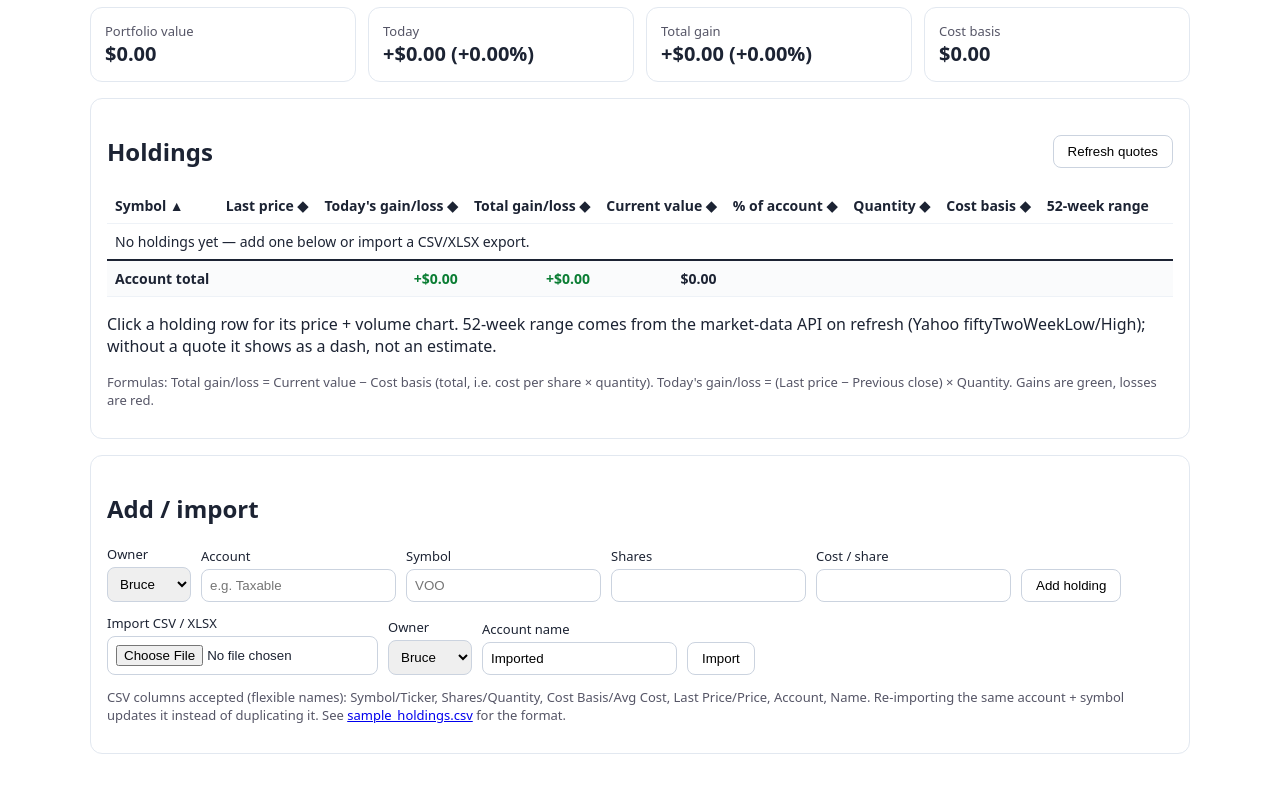
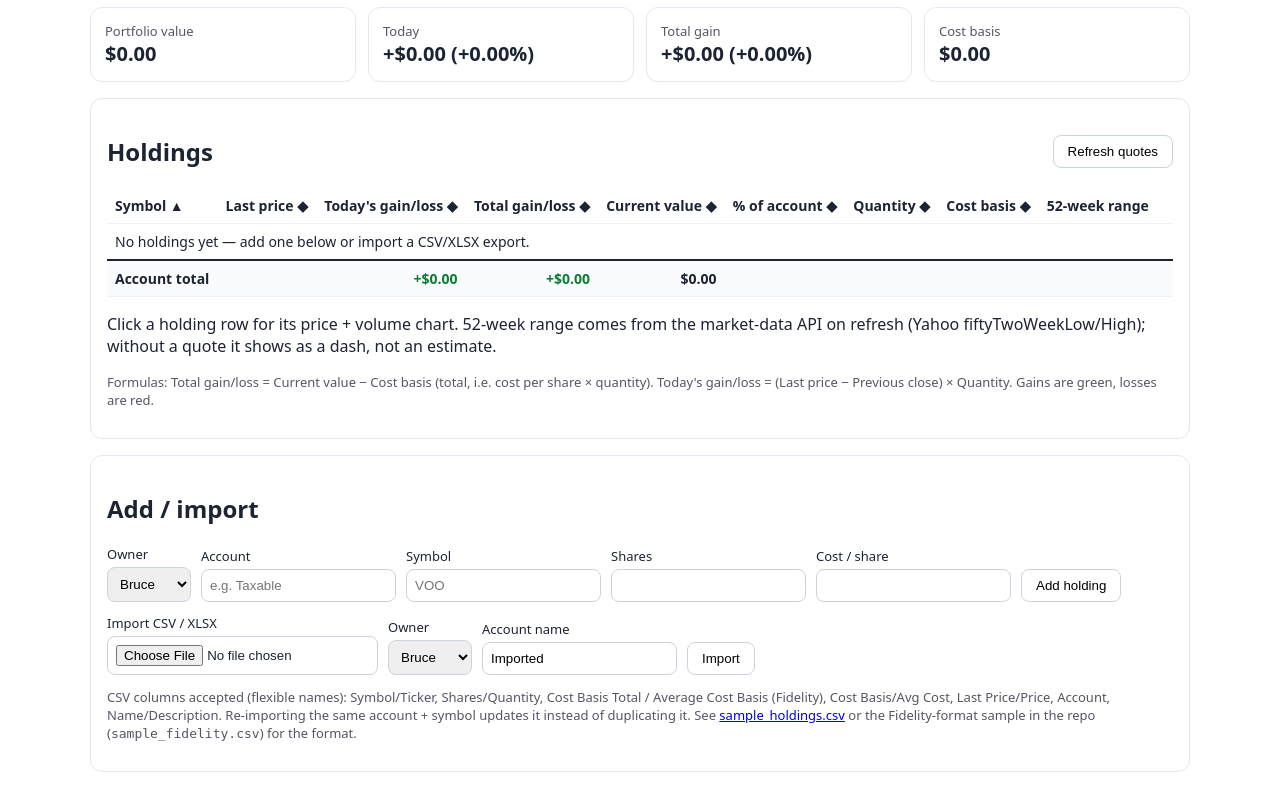
Before and after one commit to brucechen94539/fin_dash, a Flask app: page / in a window 1280 px wide. Shown: the part 164-968 px from the top of the page. Before the commit the page ends 918 px from the top, so only its background shows below. Run offline with Flask 3, Linux system fonts and the light colour scheme; data comes from the database, SQL or seed files in the repository; data that the repository does not hold is empty.

Commit message:
Fix Fidelity cost basis import (total vs per-share) and narrow ticker column with name tooltip

```diff
--- a/app.py
+++ b/app.py
@@ -32,6 +32,7 @@ import csv
 import io
 import json
 import os
+import re
 import sqlite3
 import urllib.request
 import urllib.error
@@ -394,7 +395,24 @@ def delete_holding(holding_id):
 
 
 def _norm_header(h):
-    return (h or "").strip().lower().replace(" ", "_").replace("-", "_")
+    """'Cost Basis Total ($)' -> 'cost_basis_total', so Fidelity headers
+    (and other brokerages' variants with units/punctuation) match."""
+    h = (h or "").strip().lower().replace(" ", "_").replace("-", "_")
+    return re.sub(r"[^a-z0-9_]", "", h)
+
+
+def _money(v):
+    """'$1,234.56' / '($1,234.56)' / 1234.56 -> float, else None."""
+    if v is None or v == "":
+        return None
+    s = str(v).strip().replace("$", "").replace(",", "")
+    negative = s.startswith("(") and s.endswith(")")
+    s = s.strip("()")
+    try:
+        val = float(s)
+    except ValueError:
+        return None
+    return -val if negative else val
 
 
 def _pick(row_dict, *names):
@@ -423,13 +441,36 @@ def import_rows(rows, owner_id, account_name):
         if not symbol or shares is None:
             skipped += 1
             continue
+        # Fidelity CSV mapping — this was the 0.0 bug: the old code looked
+        # for a bare 'cost_basis' header, which Fidelity does not use, so
+        # every imported row fell back to 0.
+        #   'Cost Basis Total'   -> TOTAL cost (cost_basis_total)
+        #   'Average Cost Basis' -> PER-SHARE cost (average_cost_basis)
+        # The holdings table stores cost_basis PER SHARE, and computes
+        # Cost basis (total) = cost_basis * quantity, so a total must be
+        # divided by quantity here, never stored as-is.
         try:
-            shares = float(str(shares).replace(",", "").replace("$", ""))
-            cost = float(str(_pick(r, "cost_basis", "avg_cost", "average_cost",
-                                   "cost") or 0).replace(",", "").replace("$", ""))
-            price = _pick(r, "last_price", "price", "current_price")
-            price = float(str(price).replace(",", "").replace("$", "")) if price else None
-        except ValueError:
+            shares = _money(shares)
+            if shares is None:
+                skipped += 1
+                continue
+            cost_total_raw = _pick(r, "cost_basis_total", "total_cost_basis")
+            avg_raw = _pick(r, "average_cost_basis", "avg_cost_basis",
+                            "average_cost", "avg_cost",
+                            "cost_basis_per_share")
+            legacy_raw = _pick(r, "cost_basis", "cost")
+            if cost_total_raw is not None:
+                total = _money(cost_total_raw)
+                cost = (total / shares) if total is not None else 0
+            elif avg_raw is not None:
+                cost = _money(avg_raw) or 0
+            elif legacy_raw is not None:
+                # Legacy sample_holdings.csv: 'Cost Basis' is per-share.
+                cost = _money(legacy_raw) or 0
+            else:
+                cost = 0
+            price = _money(_pick(r, "last_price", "price", "current_price"))
+        except (ValueError, TypeError):
             skipped += 1
             continue
         if shares <= 0:
@@ -447,7 +488,8 @@ def import_rows(rows, owner_id, account_name):
                  cost_basis=excluded.cost_basis,
                  manual_price=excluded.manual_price, source=excluded.source""",
             (acct_id, str(symbol).strip().upper(),
-             _pick(r, "name", "description") or "", shares, cost, price,
+             _pick(r, "name", "description", "security_name",
+                   "company_name") or "", shares, cost, price,
              "csv" if price is None else "csv"))
         created, updated = (created, updated + 1) if existed else (created + 1, updated)
     db.commit()
--- /dev/null
+++ b/sample_fidelity.csv
@@ -0,0 +1,3 @@
+Symbol,Description,Quantity,Last Price,Cost Basis Total,Average Cost Basis
+VOO,Vanguard S&P 500 ETF,10,$450.00,"$4,000.00",$400.00
+SCHD,Schwab US Dividend Equity ETF,20,$80.00,"$1,500.00",$75.00
--- a/static/app.js
+++ b/static/app.js
@@ -17,6 +17,7 @@ const moneySigned = (n) => (n < 0 ? "-$" : "+$") + Math.abs(n || 0).toLocaleStri
 const pct = (n) => `${n < 0 ? "" : "+"}${(n || 0).toFixed(2)}%`;
 const cls = (n) => (n < 0 ? "neg" : "pos");
 const num = (n) => (n || 0).toLocaleString(undefined, {maximumFractionDigits: 3});
+const escAttr = (s) => String(s || "").replace(/&/g, "&amp;").replace(/"/g, "&quot;").replace(/</g, "&lt;");
 
 function rangeCell(h) {
   if (h.week_low == null || h.week_high == null || h.week_position == null) return "—";
@@ -26,8 +27,10 @@ function rangeCell(h) {
 }
 
 function holdingRow(h) {
+  // Full company name is a hover tooltip only, not a second line — the
+  // ticker column stays narrow (tickers are at most ~4-5 characters).
   return `<tr data-symbol="${h.symbol}" class="holding-row">
-    <td><strong>${h.symbol}</strong><span class="sub-line">${h.name || ""}</span></td>
+    <td class="symbol-col"><strong title="${escAttr(h.name)}">${h.symbol}</strong></td>
     <td class="num">${money(h.price)}<span class="sub-line ${cls(h.last_change)}">${moneySigned(h.last_change)} ${pct(h.last_change_pct)}</span></td>
     <td class="num ${cls(h.today_gain)}">${moneySigned(h.today_gain)}<span class="sub-line">${pct(h.today_gain_pct)}</span></td>
     <td class="num ${cls(h.total_gain)}">${moneySigned(h.total_gain)}<span class="sub-line">${pct(h.total_gain_pct)}</span></td>
--- a/static/style.css
+++ b/static/style.css
@@ -22,6 +22,8 @@ input, select { padding: 8px; border: 1px solid #cbd3df; border-radius: 8px; }
 .group-header td { background: #f1f5f9; font-weight: 600; padding: 10px 8px; }
 .total-row td { border-top: 2px solid #1c2333; font-weight: 600; background: #fafbfc; }
 .holding-row { cursor: pointer; } .holding-row:hover { background: #eef6ff; }
+.symbol-col { width: 72px; max-width: 72px; overflow: hidden; white-space: nowrap; }
+.symbol-col strong { cursor: help; }
 .range { min-width: 140px; }
 .range-bar { display: block; position: relative; height: 2px; background: #cbd3df; margin: 10px 4px 4px; }
 .range-bar i { position: absolute; top: -4px; width: 9px; height: 9px; background: #1c2333; transform: rotate(45deg); }
--- a/templates/index.html
+++ b/templates/index.html
@@ -23,7 +23,7 @@
   </div>
   <div class="table-wrap"><table id="holdings">
     <thead><tr>
-      <th data-sort="symbol" data-label="Symbol">Symbol</th>
+      <th class="symbol-col" data-sort="symbol" data-label="Symbol">Symbol</th>
       <th data-sort="price" data-label="Last price">Last price</th>
       <th data-sort="today_gain" data-label="Today's gain/loss">Today's gain/loss</th>
       <th data-sort="total_gain" data-label="Total gain/loss">Total gain/loss</th>
@@ -64,7 +64,7 @@
     <button type="submit">Import</button>
     <span id="import-result"></span>
   </form>
-  <p class="small">CSV columns accepted (flexible names): Symbol/Ticker, Shares/Quantity, Cost Basis/Avg Cost, Last Price/Price, Account, Name. Re-importing the same account + symbol updates it instead of duplicating it. See <a href="/static/sample_holdings.csv" download>sample_holdings.csv</a> for the format.</p>
+  <p class="small">CSV columns accepted (flexible names): Symbol/Ticker, Shares/Quantity, Cost Basis Total / Average Cost Basis (Fidelity), Cost Basis/Avg Cost, Last Price/Price, Account, Name/Description. Re-importing the same account + symbol updates it instead of duplicating it. See <a href="/static/sample_holdings.csv" download>sample_holdings.csv</a> or the Fidelity-format sample in the repo (<code>sample_fidelity.csv</code>) for the format.</p>
 </section>
 
 <script src="/static/app.js"></script>
```
Also changed, not shown: README.md.
